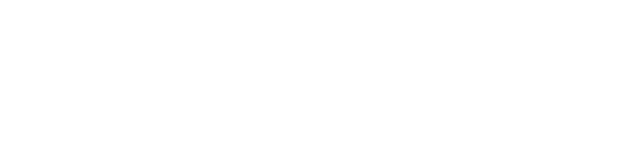
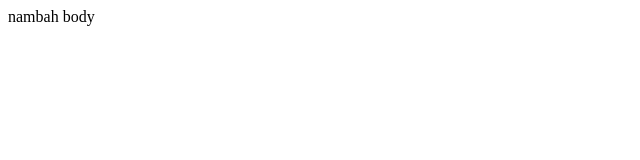
Before and after one commit to adeaye/projectGit3, a plain HTML site: page index.html in a window 1280 px wide. Shown: the whole page, without its empty margins (0-640 px from the left). Drawn offline with Linux system fonts and the light colour scheme.

Commit message:
skip staging area

```diff
--- a/index.html
+++ b/index.html
@@ -6,6 +6,6 @@
     <title>Document ABC DEF GHI KLM</title>
 </head>
 <body>
-
+    nambah body
 </body>
 </html>
```
